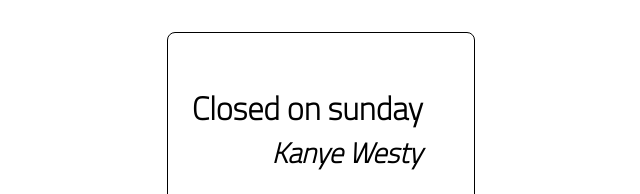
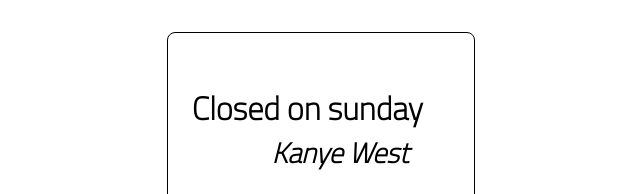
Before and after one commit to Emwook/nuaka-gita, a plain HTML site: page index.html in a window 1280 px wide. Shown: the top 194 px of the page, 319-959 px from the left. Drawn offline with Linux system fonts and the light colour scheme.

Commit message:
fix mistake in text title

```diff
--- a/index.html
+++ b/index.html
@@ -11,7 +11,7 @@
         <section class="lyrics">
             <div class="text-container">
                 <h1>Closed on sunday</h1>
-                <h2><em>Kanye Westy</em></h2>
+                <h2><em>Kanye West</em></h2>
                 <p>
                     Closed on Sunday, you're my Chick-fil-A <br>
                     Closed on Sunday, you my Chick-fil-A <br>
```
